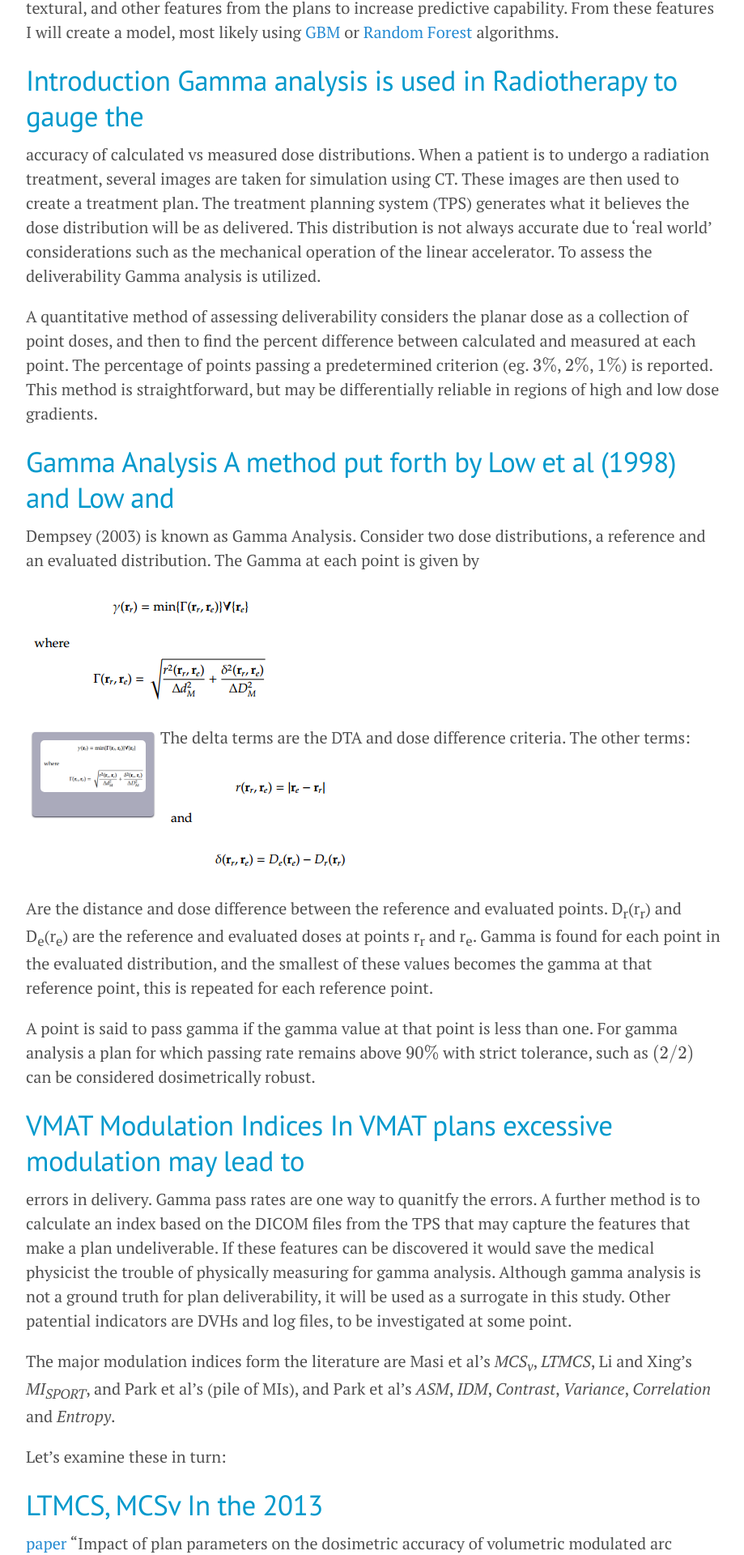
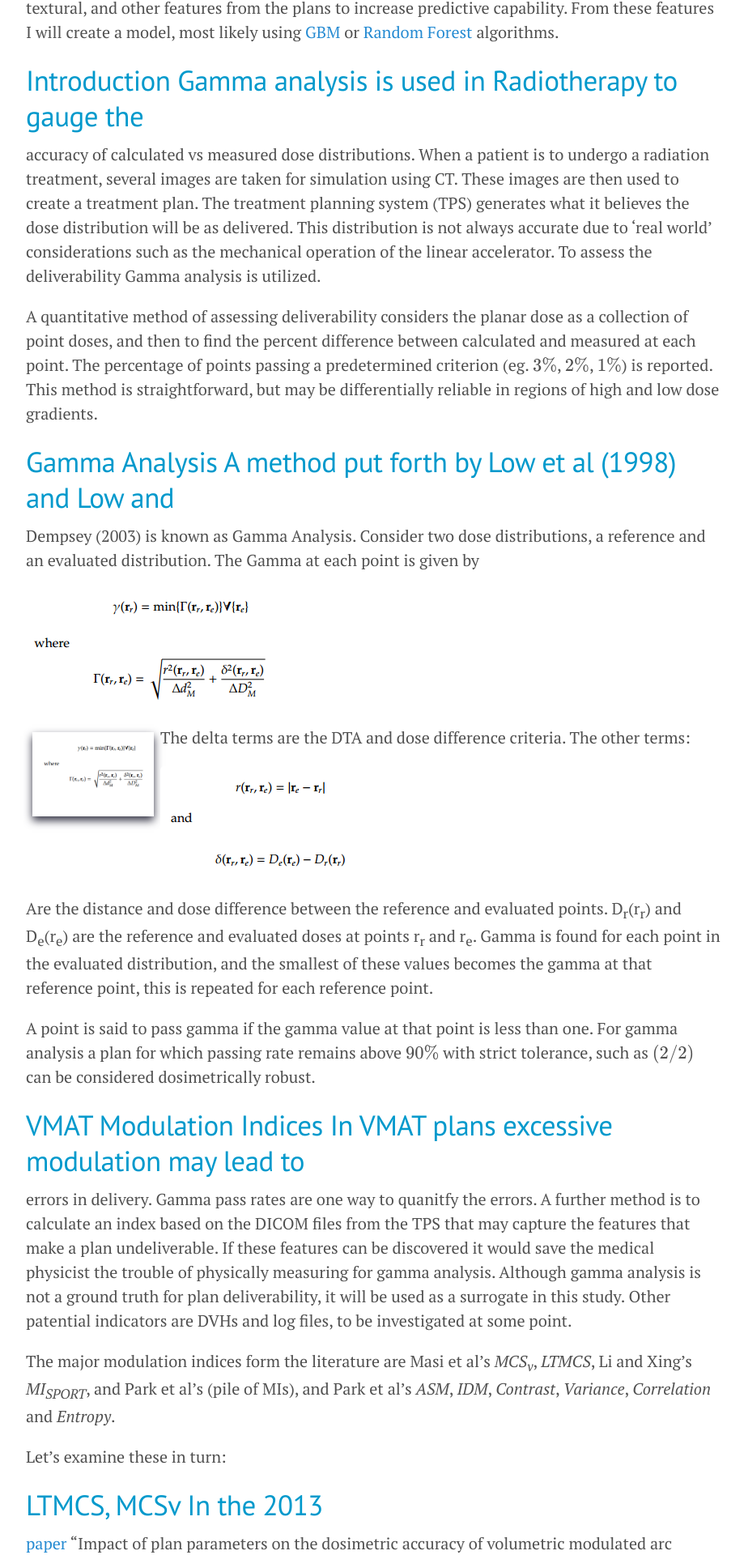
Before and after one commit to joelcarlson/joelcarlson.github.io, a Jekyll site: the page built from Thesis.md, in a window 1280 px wide. Shown: the part 1373-3293 px from the top of the page at 81% size, without its empty margins (178-1097 px from the left). Built offline with Jekyll 4.4.1, drawn with Linux system fonts in a browser that asks for light colours; Markdown is read by kramdown in place of the engine named in the settings; formulas are drawn with MathJax 3.

Commit message:
animation css change

```diff
--- a/public/css/poole.css
+++ b/public/css/poole.css
@@ -413,11 +413,11 @@
 .box{
   float:left;
   padding:10px;
-  background:#aab;
+
   width: 150px;
-  border-radius:4px;
+
   margin:8px;
-  box-shadow: 0 1px 2px #334;
+  box-shadow: 0 5px 10px #334;
   -webkit-transition:0.3s;
   transition:0.3s;
 }
@@ -426,8 +426,8 @@
 }
 
 .box.toggled {
-   box-shadow: 0 2px 8px #334;
-   background:#ccd;
+   box-shadow: 0 2px 5px #334;
+
    -webkit-transform: scale(2);
    transform: scale(2);
    opacity:1;
```
